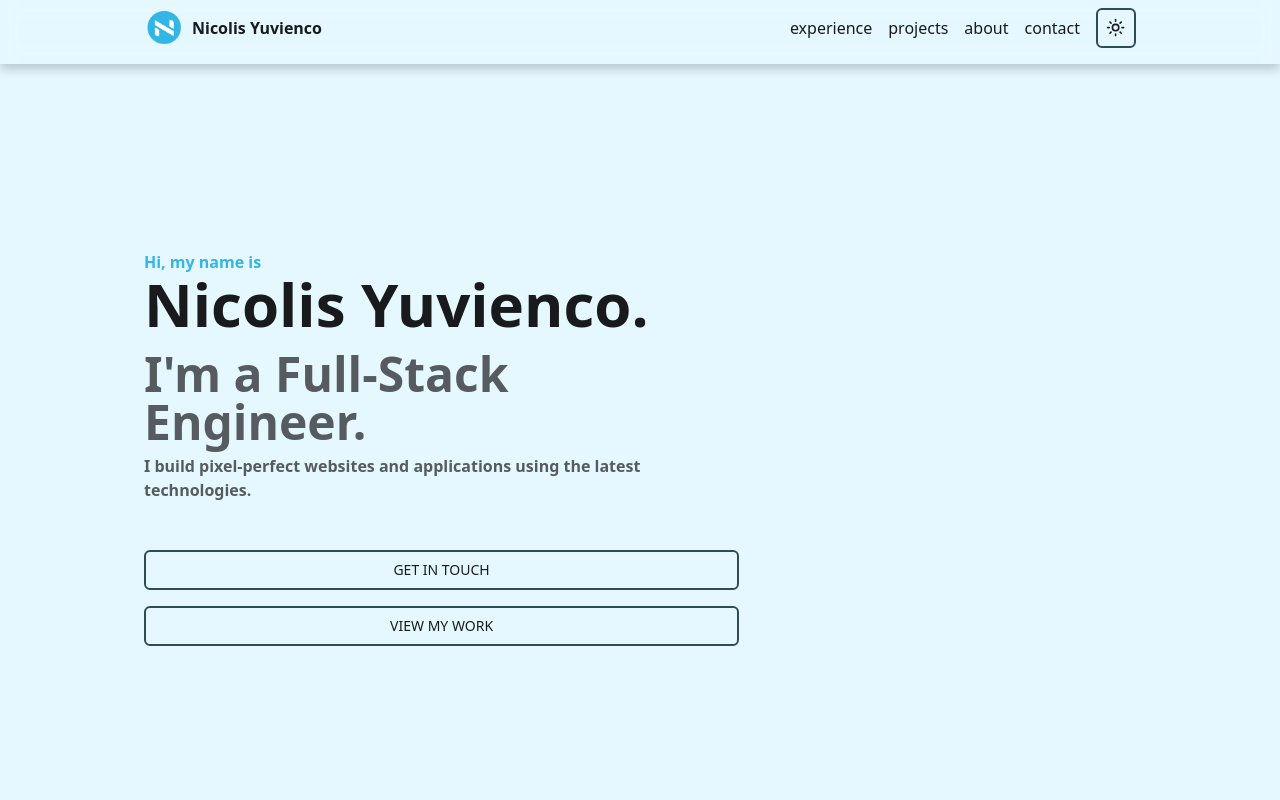
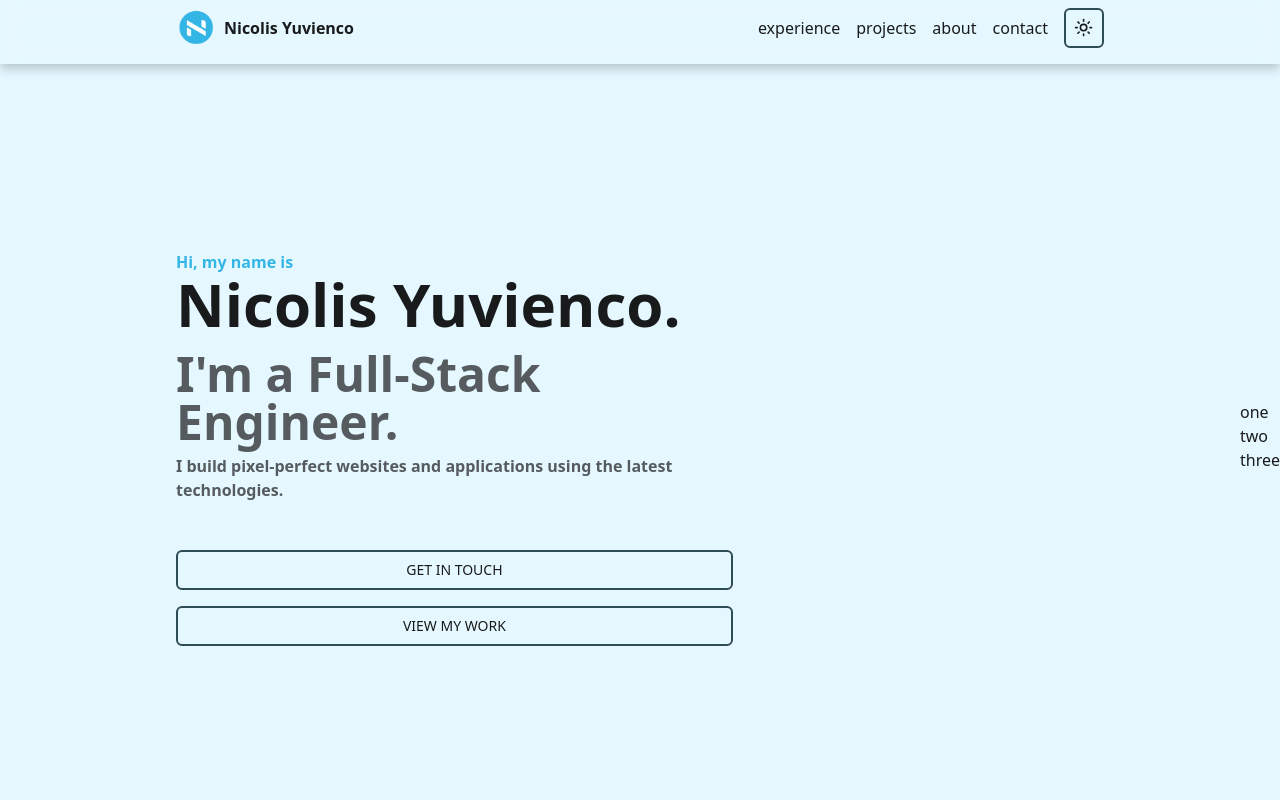
Before and after one commit to nicyuvi/nicyuvi-v2, a Next.js app: page / in a window 1280 px wide. Shown: the top 800 px of the page. Built offline with nearby package versions, Linux system fonts and the light colour scheme.

Commit message:
add side nav bar fixed position

```diff
--- a/src/app/(main)/(routes)/page.tsx
+++ b/src/app/(main)/(routes)/page.tsx
@@ -1,9 +1,10 @@
 import MobileNav from '@/components/layout/mobile-nav'
 import NavBar from '@/components/layout/nav-bar'
+import SideNav from '@/components/layout/side-nav'
 import Experience from './(components)/experience'
+import Footer from './(components)/footer'
 import Hero from './(components)/hero'
 import Projects from './(components)/projects'
-import Footer from './(components)/footer'
 
 export default function Home() {
   return (
@@ -33,11 +34,9 @@ export default function Home() {
           <Projects />
         </section>
       </main>
-      {
-        // <aside>
-        //   <SideNav />
-        // </aside>
-      }
+      <aside>
+        <SideNav />
+      </aside>
       <footer className="mb-6">
         <Footer />
       </footer>
--- a/src/components/layout/side-nav.tsx
+++ b/src/components/layout/side-nav.tsx
@@ -1,3 +1,11 @@
 export default function SideNav() {
-  return <nav>side nav bar</nav>
+  return (
+    <nav className="fixed right-0 top-1/2">
+      <ul>
+        <li>one</li>
+        <li>two</li>
+        <li>three</li>
+      </ul>
+    </nav>
+  )
 }
--- a/tailwind.config.ts
+++ b/tailwind.config.ts
@@ -12,7 +12,7 @@ const config = {
   theme: {
     container: {
       center: true,
-      padding: '1rem',
+      padding: '3rem',
       screens: {
         sm: '640px',
         md: '768px',
```
